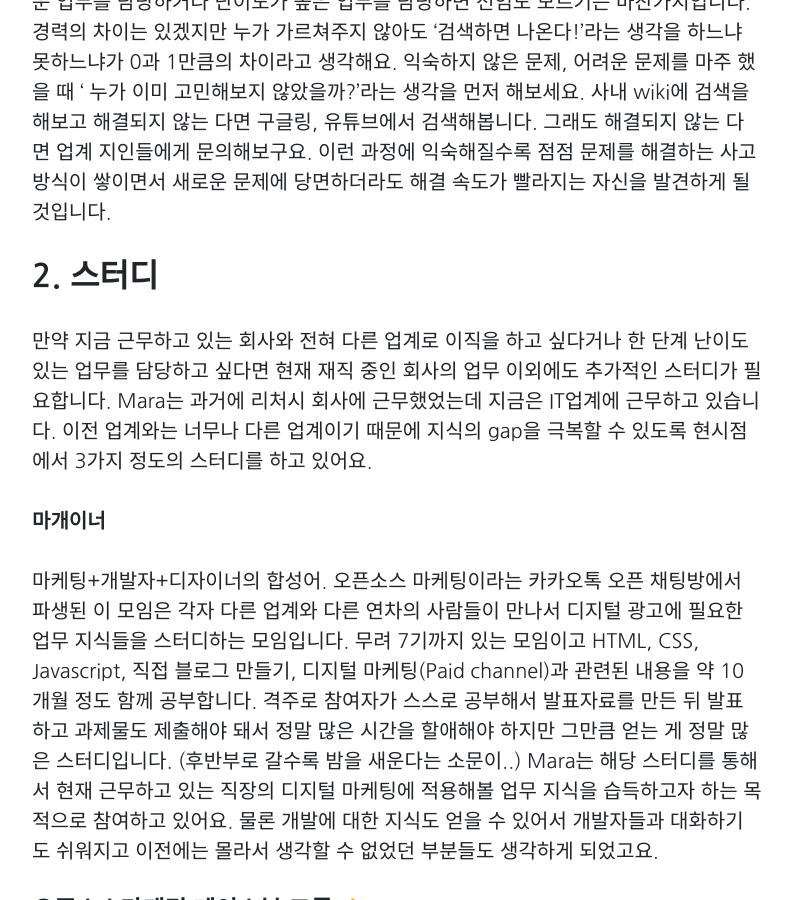
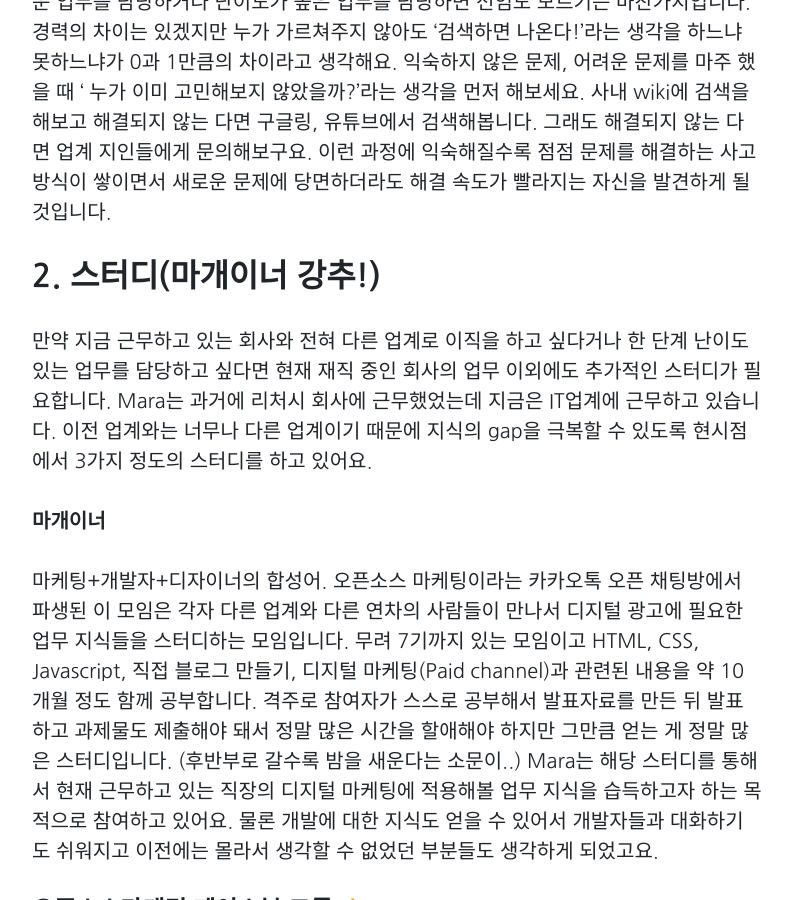
Before and after one commit to Marapro88/mara, a Jekyll site: the page built from _posts/Career/2020-05-11-career-self-development.md, in a window 1280 px wide and 900 px high, scrolled down 1833 px. Shown: the whole window, without its empty margins (243-1034 px from the left). Built offline with Jekyll 4.4.1, drawn with Linux system fonts in a browser that asks for light colours; comment, search, counter and statistics services are not loaded.

Commit message:
0907 자기개발 탈고

```diff
--- a/_posts/Career/2020-05-11-career-self-development.md
+++ b/_posts/Career/2020-05-11-career-self-development.md
@@ -15,6 +15,7 @@ tags:
   - 이직 연봉
   - 일잘러
   - 프로이직러
+  - 마개이너
 description: '현업에서 성과내기, 스터디, 지식습득 Tip'
 content_id: '6'
 ---
@@ -34,7 +35,7 @@ Mara는 그 어떠한 자기개발보다 현재 본인이 담당하고 있는
 
 냉정하게 말하자면 회사는 누가 누구를 알려줘야 하는 의무가 있는 곳은 아닙니다. 새로운 업무를 담당하거나 난이도가 높은 업무를 담당하면 선임도 모르기는 마찬가지입니다. 경력의 차이는 있겠지만 누가 가르쳐주지 않아도 '검색하면 나온다!'라는 생각을 하느냐 못하느냐가 0과 1만큼의 차이라고 생각해요. 익숙하지 않은 문제, 어려운 문제를 마주 했을 때 ' 누가 이미 고민해보지 않았을까?'라는 생각을 먼저 해보세요. 사내 wiki에 검색을 해보고 해결되지 않는 다면 구글링, 유튜브에서 검색해봅니다. 그래도 해결되지 않는 다면 업계 지인들에게 문의해보구요. 이런 과정에 익숙해질수록 점점 문제를 해결하는 사고방식이 쌓이면서 새로운 문제에 당면하더라도 해결 속도가 빨라지는 자신을 발견하게 될 것입니다.
 
-## 2. 스터디
+## 2. 스터디(마개이너 강추!)
 
 만약 지금 근무하고 있는 회사와 전혀 다른 업계로 이직을 하고 싶다거나 한 단계 난이도 있는 업무를 담당하고 싶다면 현재 재직 중인 회사의 업무 이외에도 추가적인 스터디가 필요합니다. Mara는 과거에 리처시 회사에 근무했었는데 지금은 IT업계에 근무하고 있습니다. 이전 업계와는 너무나 다른 업계이기 때문에 지식의 gap을 극복할 수 있도록 현시점에서 3가지 정도의 스터디를 하고 있어요.
 
```
